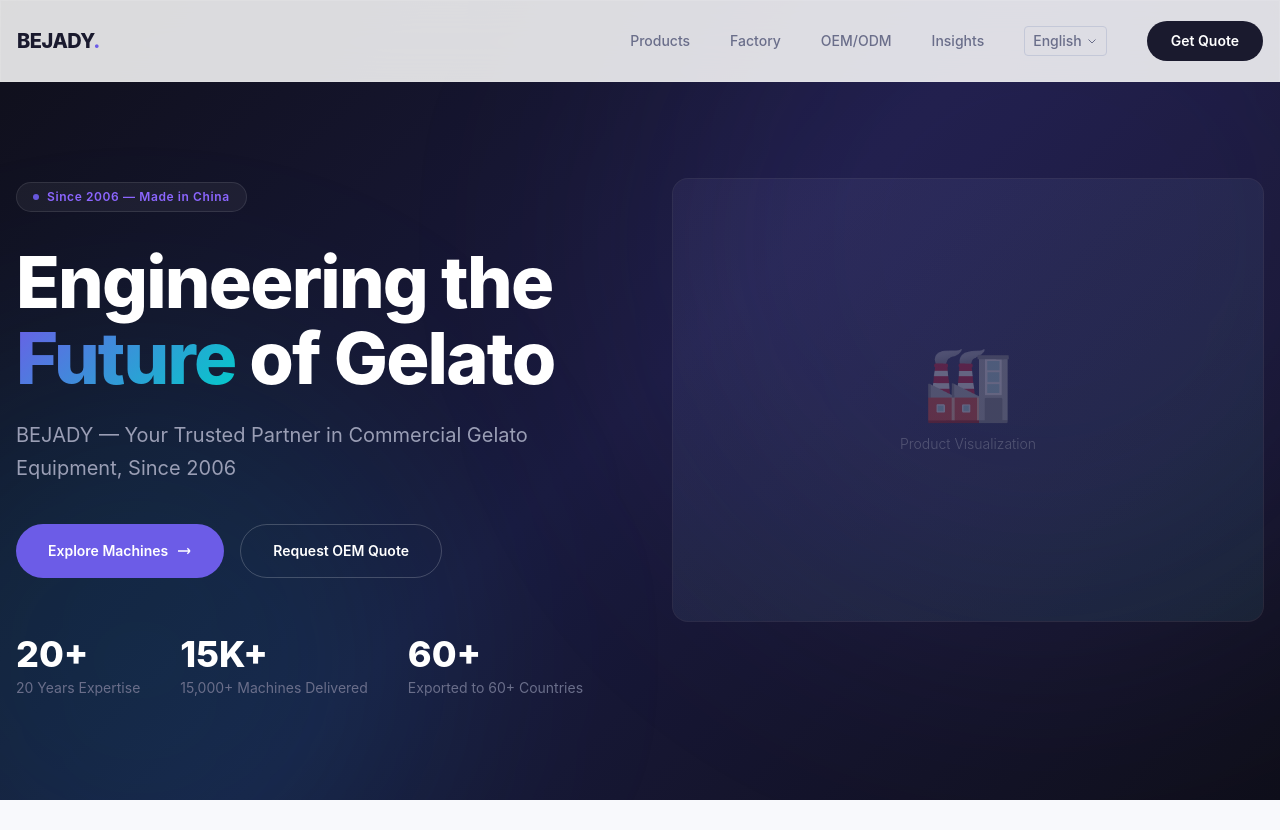
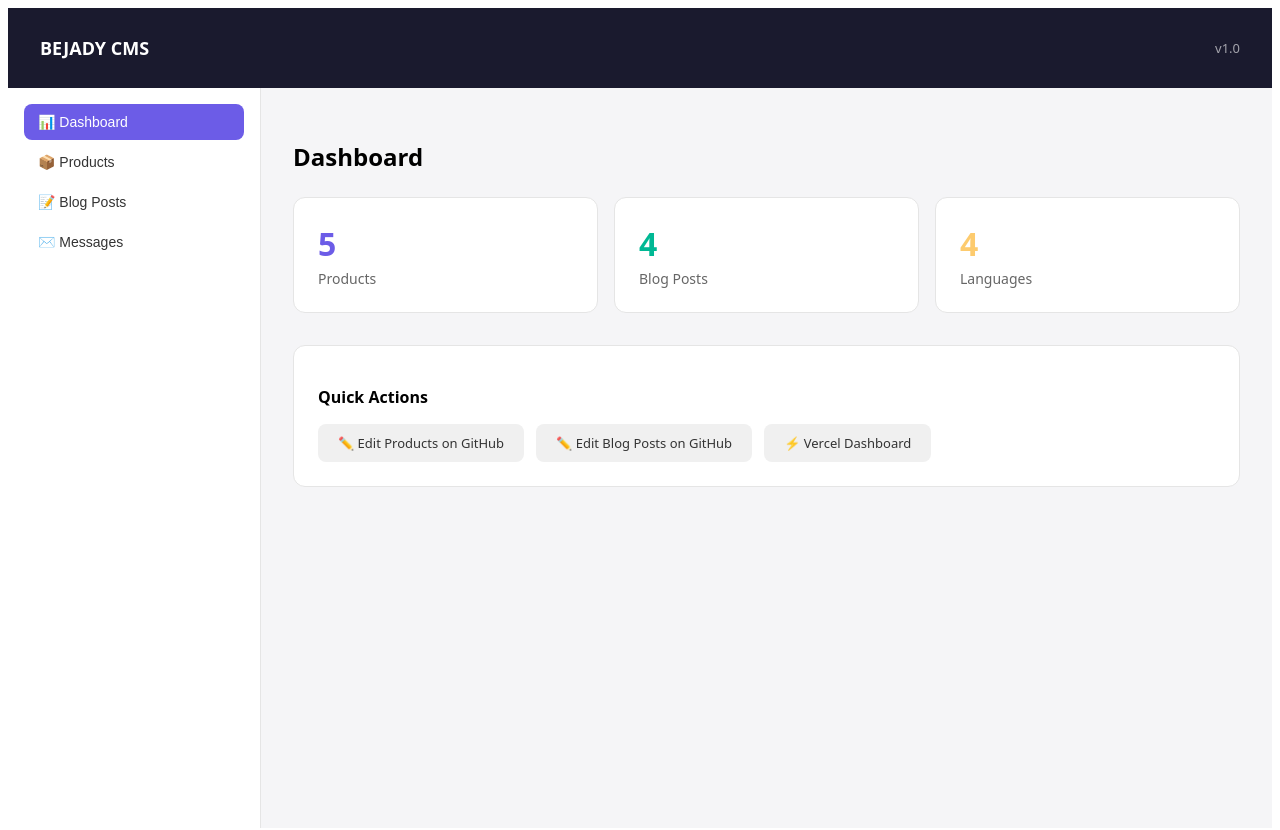
Before and after one commit to hejecky-bit/bejady-global, a Next.js app: page /admin in a window 1280 px wide. Shown: the top 830 px of the page. Built offline with nearby package versions, Linux system fonts and the light colour scheme.

Commit message:
✨ Add admin dashboard at /admin

```diff
--- /dev/null
+++ b/src/app/admin/layout.tsx
@@ -0,0 +1,3 @@
+export default function AdminLayout({ children }: { children: React.ReactNode }) {
+  return <>{children}</>;
+}
--- /dev/null
+++ b/src/app/admin/page.tsx
@@ -0,0 +1,87 @@
+"use client";
+import { useState } from "react";
+export default function AdminDashboard() {
+  const [page, setPage] = useState("dashboard");
+  return (
+    <div style={{ fontFamily: "system-ui, sans-serif", minHeight: "100vh", background: "#f5f5f7" }}>
+      <div style={{ background: "#1a1a2e", color: "white", padding: "16px 32px", display: "flex", justifyContent: "space-between", alignItems: "center" }}>
+        <h1 style={{ fontSize: 18, fontWeight: 700 }}>BEJADY CMS</h1>
+        <span style={{ fontSize: 13, opacity: 0.6 }}>v1.0</span>
+      </div>
+      <div style={{ display: "flex", minHeight: "calc(100vh - 60px)" }}>
+        <div style={{ width: 220, background: "white", borderRight: "1px solid #e5e5e5", padding: 16 }}>
+          {[
+            { id: "dashboard", label: "📊 Dashboard" },
+            { id: "products", label: "📦 Products" },
+            { id: "blog", label: "📝 Blog Posts" },
+            { id: "messages", label: "✉️ Messages" },
+          ].map(item => (
+            <button key={item.id} onClick={() => setPage(item.id)} style={{
+              display: "block", width: "100%", textAlign: "left", padding: "10px 14px",
+              borderRadius: 8, border: "none", cursor: "pointer", fontSize: 14,
+              background: page === item.id ? "#6c5ce7" : "transparent",
+              color: page === item.id ? "white" : "#333", marginBottom: 4, fontWeight: 500,
+            }}>{item.label}</button>
+          ))}
+        </div>
+        <div style={{ flex: 1, padding: 32 }}>
+          {page === "dashboard" && (
+            <div>
+              <h2 style={{ fontSize: 24, fontWeight: 700, marginBottom: 24 }}>Dashboard</h2>
+              <div style={{ display: "grid", gridTemplateColumns: "repeat(auto-fit, minmax(200px, 1fr))", gap: 16, marginBottom: 32 }}>
+                {[
+                  { label: "Products", count: 5, color: "#6c5ce7" },
+                  { label: "Blog Posts", count: 4, color: "#00b894" },
+                  { label: "Languages", count: 4, color: "#fdcb6e" },
+                ].map(s => (
+                  <div key={s.label} style={{ background: "white", borderRadius: 12, padding: 24, border: "1px solid #e5e5e5" }}>
+                    <div style={{ fontSize: 32, fontWeight: 800, color: s.color }}>{s.count}</div>
+                    <div style={{ fontSize: 14, color: "#666", marginTop: 4 }}>{s.label}</div>
+                  </div>
+                ))}
+              </div>
+              <div style={{ background: "white", borderRadius: 12, padding: 24, border: "1px solid #e5e5e5" }}>
+                <h3 style={{ fontSize: 16, fontWeight: 600, marginBottom: 16 }}>Quick Actions</h3>
+                <div style={{ display: "flex", gap: 12, flexWrap: "wrap" }}>
+                  <a href="https://github.com/hejecky-bit/bejady-global/tree/main/content/products" target="_blank" style={{ padding: "10px 20px", background: "#f0f0f0", borderRadius: 8, fontSize: 13, color: "#333", textDecoration: "none" }}>✏️ Edit Products on GitHub</a>
+                  <a href="https://github.com/hejecky-bit/bejady-global/tree/main/content/blog" target="_blank" style={{ padding: "10px 20px", background: "#f0f0f0", borderRadius: 8, fontSize: 13, color: "#333", textDecoration: "none" }}>✏️ Edit Blog Posts on GitHub</a>
+                  <a href="https://vercel.com/hejecky-6653/bejady-global" target="_blank" style={{ padding: "10px 20px", background: "#f0f0f0", borderRadius: 8, fontSize: 13, color: "#333", textDecoration: "none" }}>⚡ Vercel Dashboard</a>
+                </div>
+              </div>
+            </div>
+          )}
+          {page === "products" && (
+            <div>
+              <h2 style={{ fontSize: 24, fontWeight: 700, marginBottom: 24 }}>Products</h2>
+              {["Single Cylinder", "Double Cylinder", "Triple Cylinder", "Four Cylinder", "Six Cylinder"].map((name, i) => (
+                <div key={name} style={{ display: "flex", justifyContent: "space-between", alignItems: "center", padding: "14px 20px", background: "white", borderRadius: 8, border: "1px solid #e5e5e5", marginBottom: 8 }}>
+                  <div><div style={{ fontWeight: 600, fontSize: 14 }}>{name}</div></div>
+                  <a href={`https://github.com/hejecky-bit/bejady-global/edit/main/content/products/${name.toLowerCase().replace(/\s/g, "-")}.json`} target="_blank" style={{ fontSize: 13, color: "#6c5ce7", textDecoration: "none" }}>Edit on GitHub →</a>
+                </div>
+              ))}
+            </div>
+          )}
+          {page === "blog" && (
+            <div>
+              <h2 style={{ fontSize: 24, fontWeight: 700, marginBottom: 24 }}>Blog Posts</h2>
+              {["How to Choose Gelato Machine", "How to Start a Gelato Business"].map((title, i) => (
+                <div key={title} style={{ display: "flex", justifyContent: "space-between", alignItems: "center", padding: "14px 20px", background: "white", borderRadius: 8, border: "1px solid #e5e5e5", marginBottom: 8 }}>
+                  <div><div style={{ fontWeight: 600, fontSize: 14 }}>{title}</div></div>
+                  <a href={`https://github.com/hejecky-bit/bejady-global/edit/main/content/blog/en/${title.toLowerCase().replace(/\s/g, "-")}.json`} target="_blank" style={{ fontSize: 13, color: "#6c5ce7", textDecoration: "none" }}>Edit on GitHub →</a>
+                </div>
+              ))}
+            </div>
+          )}
+          {page === "messages" && (
+            <div>
+              <h2 style={{ fontSize: 24, fontWeight: 700, marginBottom: 24 }}>Contact Inquiries</h2>
+              <div style={{ background: "white", borderRadius: 12, padding: 40, border: "1px solid #e5e5e5", textAlign: "center", color: "#999" }}>
+                Inquiries sent to your email: 11338168@qq.com
+              </div>
+            </div>
+          )}
+        </div>
+      </div>
+    </div>
+  );
+}
```
